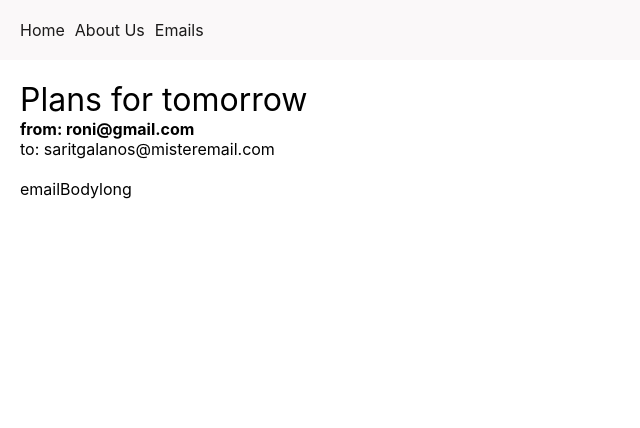
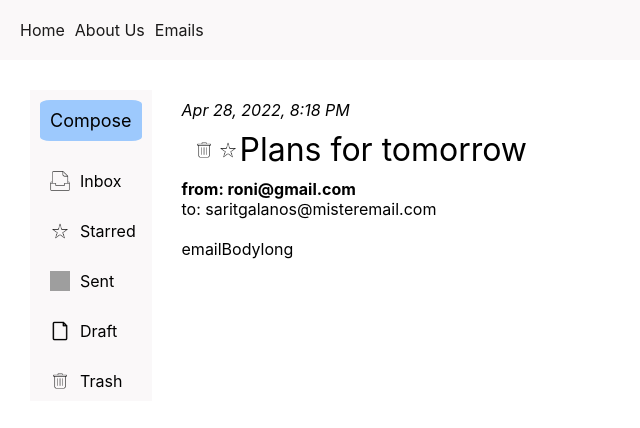
Before and after one commit to saritgalanos/misterEmail, a React (Vite) app: page /#/email/e101 in a window 1280 px wide. Shown: the top 428 px of the page, without its empty margins (0-640 px from the left). Built offline with nearby package versions, Linux system fonts and the light colour scheme; grey boxes are pictures that could not be loaded.

Commit message:
delete from detaisl

```diff
--- a/src/assets/css/cmps/email-preview.css
+++ b/src/assets/css/cmps/email-preview.css
@@ -64,4 +64,5 @@
     height: 20px;
     width: 20px;
     margin: 2px;
+    cursor: pointer;
 }
--- a/src/assets/css/pages/email-details.css
+++ b/src/assets/css/pages/email-details.css
@@ -1,5 +1,6 @@
 .email-details {
     font-size: 1em;
+    display:flex;
 
 }
 
@@ -10,3 +11,7 @@
 .main-content {
     flex-grow: 1;
 }
+
+.email-date {
+    font-style:italic;
+}
--- a/src/pages/EmailDetails.jsx
+++ b/src/pages/EmailDetails.jsx
@@ -1,12 +1,13 @@
 import { useEffect, useState } from "react"
 import { useNavigate, useParams } from "react-router"
 import { emailService } from "../services/email.service"
-import { Link } from "react-router-dom"
+import { utilService } from "../services/util.service"
+import { EmailFolderList } from "../cmps/EmailFolderList"
 
 export function EmailDetails() {
     const [email, setEmail] = useState(null)
     const params = useParams()
-   // const navigate = useNavigate()
+    const navigate = useNavigate()
 
     useEffect(() => {
         loadEmail()
@@ -16,7 +17,14 @@ export function EmailDetails() {
         setIsRead()
     }, [email])
 
-
+    async function onRemoveEmail(emailId) {
+        try {
+            await emailService.remove(emailId)
+            navigate('/emails')
+        } catch (error) {
+            console.log('error:', error)
+        }
+    }
 
 
     async function loadEmail() {
@@ -28,7 +36,7 @@ export function EmailDetails() {
         }
     }
     async function setIsRead() {
-        if(!email) {
+        if (!email) {
             return;
         }
         try {
@@ -43,12 +51,24 @@ export function EmailDetails() {
 
     return (
         <div className="email-details">
-            <div className="email-subject"> {email.subject}</div>
-            <div><strong>from: {email.from}</strong></div>
-            <div>to: {email.to}</div>
-            <br></br>
+            <div className="side-content">
+                <EmailFolderList />
+            </div>
+            <div className="main-content">
+                <div className="email-date">{utilService.getDateToDisplay(new Date(email.sentAt), true)}</div>
+                <div className='image-with-text'>
+                    <img className="icon" onClick={() => { onRemoveEmail(email.id) }} src={utilService.getIconUrl('trash', false)} />
+                    <img className="icon" onClick={() => { }} src={utilService.getIconUrl('star', email.isStarred)} />
+                    <div className="email-subject"> {email.subject}</div>
+                </div>
 
-            <div>{email.body}</div>
+                <div><strong>from: {email.from}</strong></div>
+                <div>to: {email.to}</div>
+
+                <br></br>
+
+                <div>{email.body}</div>
+            </div>
         </div>
     )
 }
--- a/src/services/util.service.js
+++ b/src/services/util.service.js
@@ -47,20 +47,25 @@ function getMonthName(date) {
     return monthNames[date.getMonth()]
 }
 
-function getDateToDisplay(date) {
+function getDateToDisplay(date, isFullDate=false) {
 
     const minutes = date.getMinutes();
     const hours = date.getHours()
     const year = date.getFullYear()
     const month = date.getMonth()
     const dayOfMonth = date.getDate()
+    const AmPM = hours<12? 'PM':'AM'
+    if(isFullDate) {
+        console.log("print date")
+        return `${getMonthName(date)} ${dayOfMonth}, ${year}, ${hours}:${minutes.toString().padStart(2, '0')} ${AmPM}`
+    }
 
     const currentDate = new Date();
     /*check if today*/
     if ((dayOfMonth === currentDate.getDate() &&
         month === currentDate.getMonth() &&
         year === currentDate.getFullYear())) {
-        return `${hours.toString().padStart(2, '0')}:${minutes.toString().padStart(2, '0')}`
+        return `${hours}:${minutes.toString().padStart(2, '0')}`
     }
     /*this year*/
     if (year == currentDate.getFullYear()) {
```
